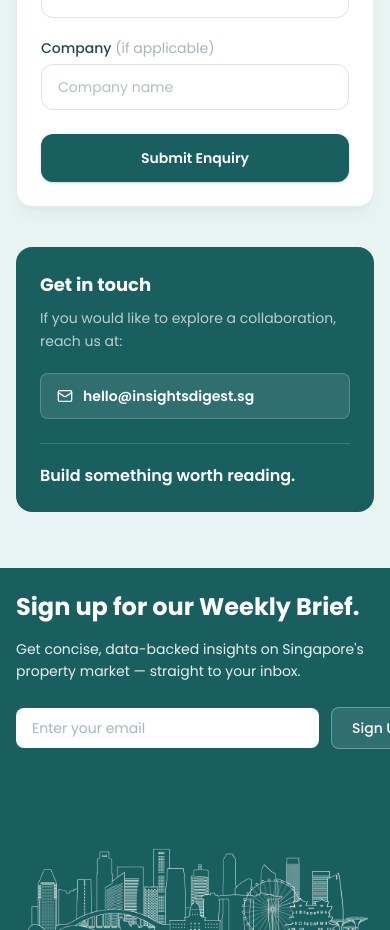
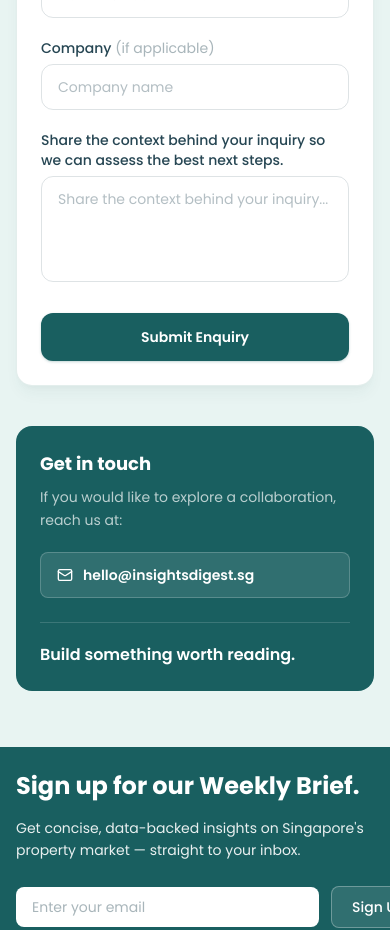
Before and after one commit to rezyandrean-plb/insights-digest, a Next.js app: page /contact in a window 390 px wide. Shown: the part 1920-2850 px from the top of the page. Built offline with nearby package versions, Linux system fonts and the light colour scheme.

Commit message:
feat/fix: navbar and article bg color

```diff
--- a/src/app/(public)/article/[slug]/page.tsx
+++ b/src/app/(public)/article/[slug]/page.tsx
@@ -54,7 +54,7 @@ export default function ArticlePage() {
     }
 
     return (
-        <article className="pb-16 bg-white">
+        <article className="pb-16 bg-[#F1EDEB]">
             <div className="container-custom pt-8 lg:pt-12">
                 {/* Title */}
                 <h1 className="text-3xl sm:text-4xl lg:text-[42px] font-bold text-black leading-[125%] font-[var(--font-poppins)] max-w-2xl">
--- a/src/app/(public)/contact/page.tsx
+++ b/src/app/(public)/contact/page.tsx
@@ -98,6 +98,7 @@ export default function ContactPage() {
         email: "",
         contactNumber: "",
         company: "",
+        inquiryContext: "",
         lookingToAchieve: "",
         projectTimeline: "",
         estimatedBudget: "",
@@ -330,6 +331,19 @@ export default function ContactPage() {
                                                 className="w-full px-4 py-3 rounded-xl border border-secondary/15 text-sm text-secondary placeholder:text-secondary/35 outline-none focus:border-[#195F60] focus:ring-2 focus:ring-[#195F60]/10 transition-all"
                                             />
                                         </div>
+                                        <div className="sm:col-span-2">
+                                            <label className="block text-sm font-medium text-secondary mb-1.5">
+                                                Share the context behind your inquiry so we can assess the best next steps.
+                                            </label>
+                                            <textarea
+                                                name="inquiryContext"
+                                                value={formData.inquiryContext}
+                                                onChange={handleChange}
+                                                placeholder="Share the context behind your inquiry..."
+                                                rows={4}
+                                                className="w-full px-4 py-3 rounded-xl border border-secondary/15 text-sm text-secondary placeholder:text-secondary/35 outline-none focus:border-[#195F60] focus:ring-2 focus:ring-[#195F60]/10 transition-all resize-none"
+                                            />
+                                        </div>
                                     </div>
 
                                     {/* Brand / Media Collaboration fields */}
--- a/src/components/Navbar.tsx
+++ b/src/components/Navbar.tsx
@@ -22,7 +22,7 @@ const navLinks: NavLink[] = [
     { href: "/home-radar", label: "Home Radar", hasDropdown: false },
     {
         href: "/all-reels",
-        label: "Watch",
+        label: "Watch & Listen",
         hasDropdown: true,
         submenu: [
             { href: "/all-reels", label: "Reels" },
--- a/src/lib/homepage-config.ts
+++ b/src/lib/homepage-config.ts
@@ -142,7 +142,7 @@ export const DEFAULT_HOMEPAGE_CONFIG: HomepageConfig = {
 export function mergeWithDefault(partial: Partial<HomepageConfig> | null): HomepageConfig {
     if (!partial) return DEFAULT_HOMEPAGE_CONFIG;
     const mergedTitles = { ...DEFAULT_HOMEPAGE_CONFIG.titles, ...partial.titles };
-    if (typeof partial.nuggetsTitle === "string") {
+    if (typeof partial.nuggetsTitle === "string" && !partial.titles?.listen) {
         mergedTitles.listen = partial.nuggetsTitle;
     }
     return {
```
Also changed, not shown: public/images/homepage/our-podcasts.webp.
